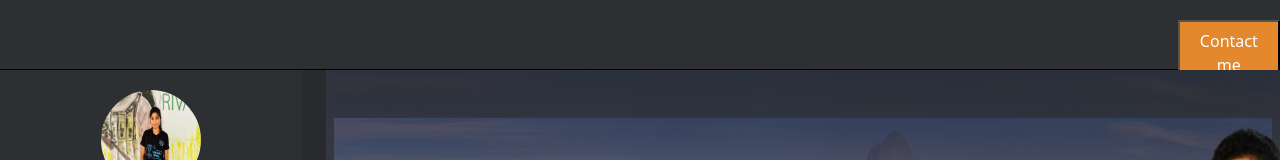
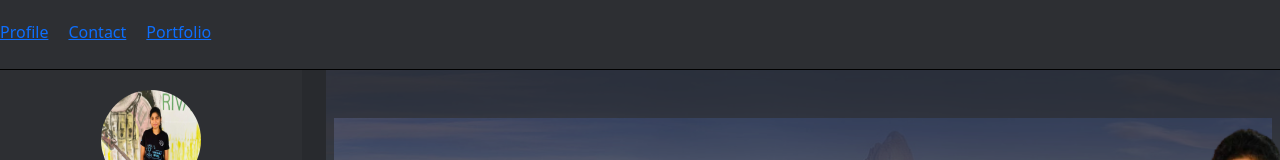
Before and after one commit to Dinithirathnayaka/My_portfolio, a React (Create React App) app: page / in a window 1280 px wide. Shown: the top 160 px of the page. Built offline with nearby package versions, Linux system fonts and the light colour scheme.

Commit message:
modified portfolio

```diff
--- a/src/App.css
+++ b/src/App.css
@@ -15,26 +15,6 @@ body {
   /* padding-left: 85vw; */
   padding-top: 2.5vh;
   padding-bottom: 2.5vh;
-}
-
-.header-bar .conh {
-  width: auto;
-  height: auto;
-  padding: 7px;
-  background-color: #e3882d;
-  color: #fff;
-  margin-left: 92%;
-  margin-bottom: 2vh;
-}
-
-.header-bar .proc {
-  width: auto;
-  height: auto;
-  padding: 7px;
-  background-color: #e3882d;
-  color: #fff;
-  margin-left: 94%;
-  margin-bottom: 2vh;
 }
 
 .main-bar {
@@ -65,6 +45,23 @@ body {
   font-style: none;
   color: #fff;
   text-decoration: none !important;
+}
+
+.headernav {
+  display: flex !important;
+  color: #fff;
+  text-decoration: none !important;
+}
+
+.headernav ul {
+  list-style: none;
+  padding: 0;
+  margin: 0;
+  display: flex;
+}
+
+.headernav li {
+  margin-right: 20px;
 }
 
 /*----------- -----------
--- a/src/Pages/Contact.jsx
+++ b/src/Pages/Contact.jsx
@@ -36,9 +36,19 @@ function Contact() {
     <div>
       <div className="header-bar">
         {" "}
-        <Link to="/">
-          <button className="proc">Profile</button>
-        </Link>
+        <nav className="headernav">
+          <ul>
+            <li style={{ color: "#fff" }}>
+              <Link to="/">Profile</Link>
+            </li>
+            <li>
+              <Link to="/contact">Contact</Link>
+            </li>
+            <li>
+              <Link to="/portfolio">Portfolio</Link>
+            </li>
+          </ul>
+        </nav>
       </div>
 
       <div className="main-bar">
--- a/src/Pages/Home.jsx
+++ b/src/Pages/Home.jsx
@@ -11,9 +11,19 @@ function Home() {
     <div>
       <div className="header-bar">
         {" "}
-        <Link to="/contact">
-          <button className="conh">Contact me</button>
-        </Link>
+        <nav className="headernav">
+          <ul>
+            <li style={{ color: "#fff" }}>
+              <Link to="/">Profile</Link>
+            </li>
+            <li>
+              <Link to="/contact">Contact</Link>
+            </li>
+            <li>
+              <Link to="/portfolio">Portfolio</Link>
+            </li>
+          </ul>
+        </nav>
       </div>
 
       <div className="  main-bar">
--- a/src/Pages/Portfolio.jsx
+++ b/src/Pages/Portfolio.jsx
@@ -16,9 +16,19 @@ function Portfolio() {
     <div>
       <div className="header-bar">
         {" "}
-        <Link to="/">
-          <button className="proc">Profile</button>
-        </Link>
+        <nav className="headernav">
+          <ul>
+            <li style={{ color: "#fff" }}>
+              <Link to="/">Profile</Link>
+            </li>
+            <li>
+              <Link to="/contact">Contact</Link>
+            </li>
+            <li>
+              <Link to="/portfolio">Portfolio</Link>
+            </li>
+          </ul>
+        </nav>
       </div>
 
       <div className="main-bar">
```
